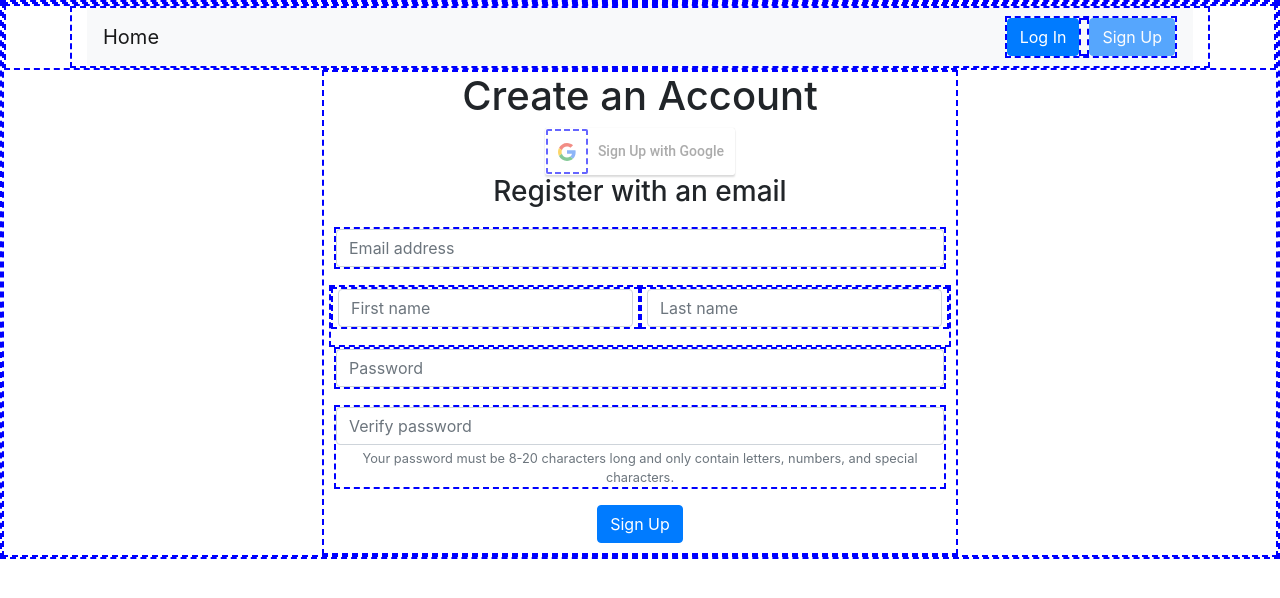
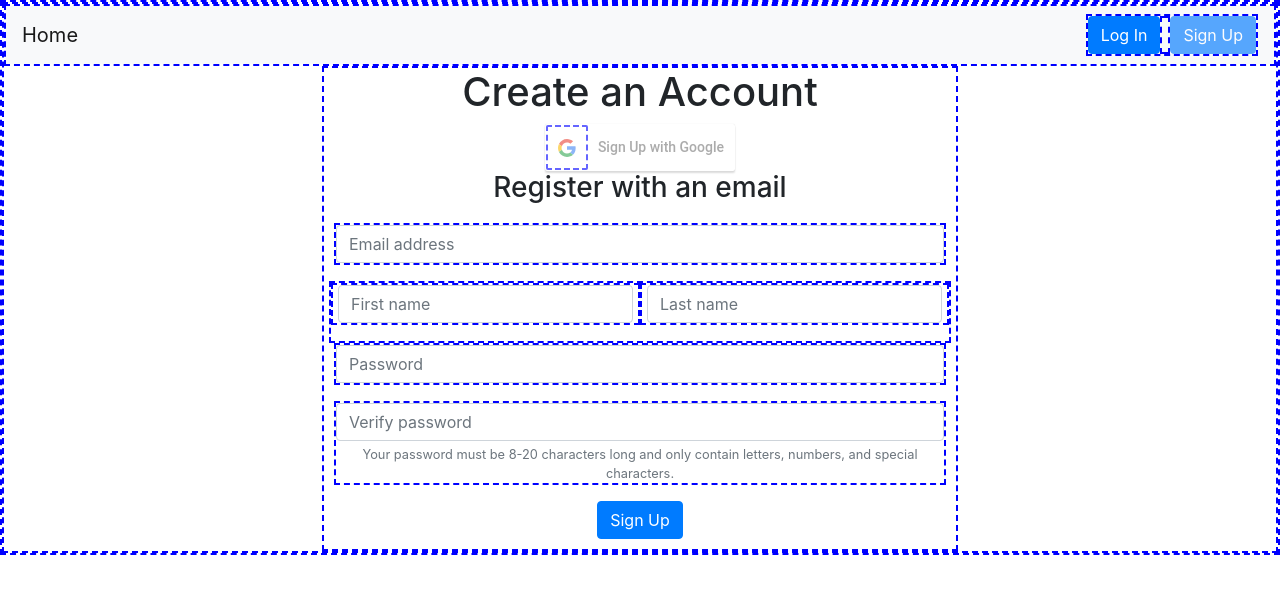
Before and after one commit to 17livincent/HonorsThesisProject, a React (Create React App) app in the folder client/: page / in a window 1280 px wide. Shown: the top 598 px of the page. Built offline with nearby package versions, Linux system fonts and the light colour scheme.

Commit message:
Simplified structure

```diff
--- a/client/src/AuthNavbar.js
+++ b/client/src/AuthNavbar.js
@@ -6,7 +6,7 @@
  */
 
 import React from 'react';
-import {Button, Navbar, Nav, Container} from 'react-bootstrap';
+import {Button, Navbar, Nav} from 'react-bootstrap';
 
 import './AuthNavbar.css';
 
@@ -15,7 +15,6 @@ class AuthNavbar extends React.Component {
     render() {
         return (
             <div>
-                <Container>
                 <Navbar className='loginNav' sticky='top' bg='light' variant='light'>
                     <Navbar.Brand href=''>Home</Navbar.Brand>
                     <Nav className='ml-auto'>
@@ -24,7 +23,6 @@ class AuthNavbar extends React.Component {
                         <Button href='' disabled={this.props.type === 'SIGNUP'}>Sign Up</Button>
                     </Nav>
                 </Navbar>
-                </Container>
             </div>
         );
     }
```
Lines whose indentation alone changed are shown as unchanged.
